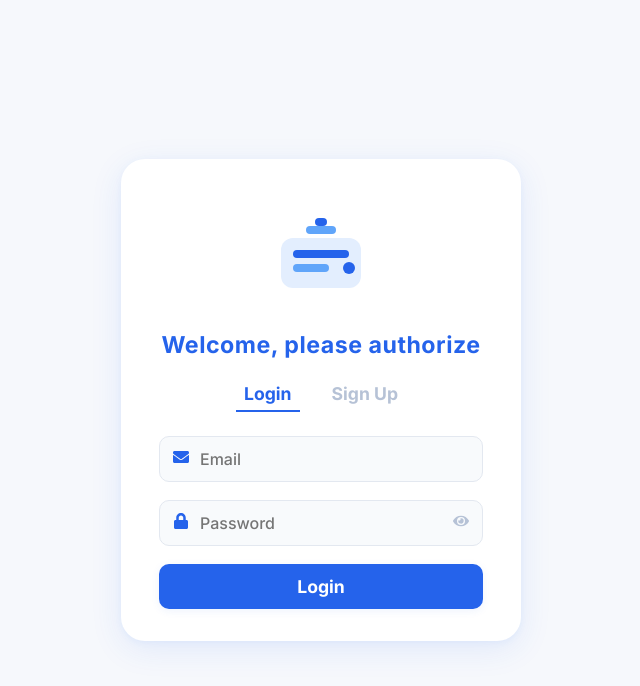
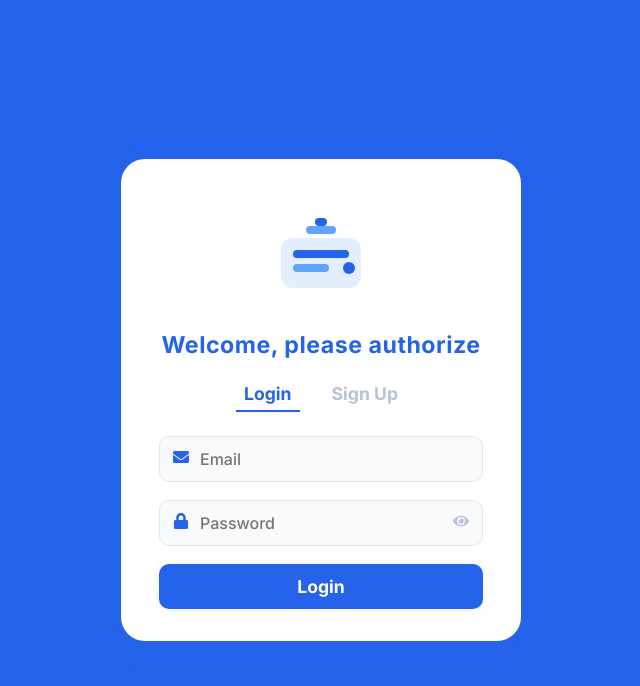
Before and after one commit to VeeramRoshanReddy/AI_Room_Collaborator, a React (Create React App) app in the folder frontend/: page /login in a window 1280 px wide. Shown: the top 686 px of the page, without its empty margins (319-959 px from the left). Built offline with nearby package versions, Linux system fonts and the light colour scheme.

Commit message:
Enhanced Login Page and updated requirements.txt 6

```diff
--- a/frontend/src/components/auth/Login.js
+++ b/frontend/src/components/auth/Login.js
@@ -11,7 +11,7 @@ const lightBlue = '#60a5fa';
 const MinimalBackground = styled.div`
   min-height: 100vh;
   width: 100vw;
-  background: #f6f8fc;
+  background: #2563eb;
   display: flex;
   align-items: center;
   justify-content: center;
```
Also changed, not shown: 1 other file (tests, documents, lock files or other folders).
